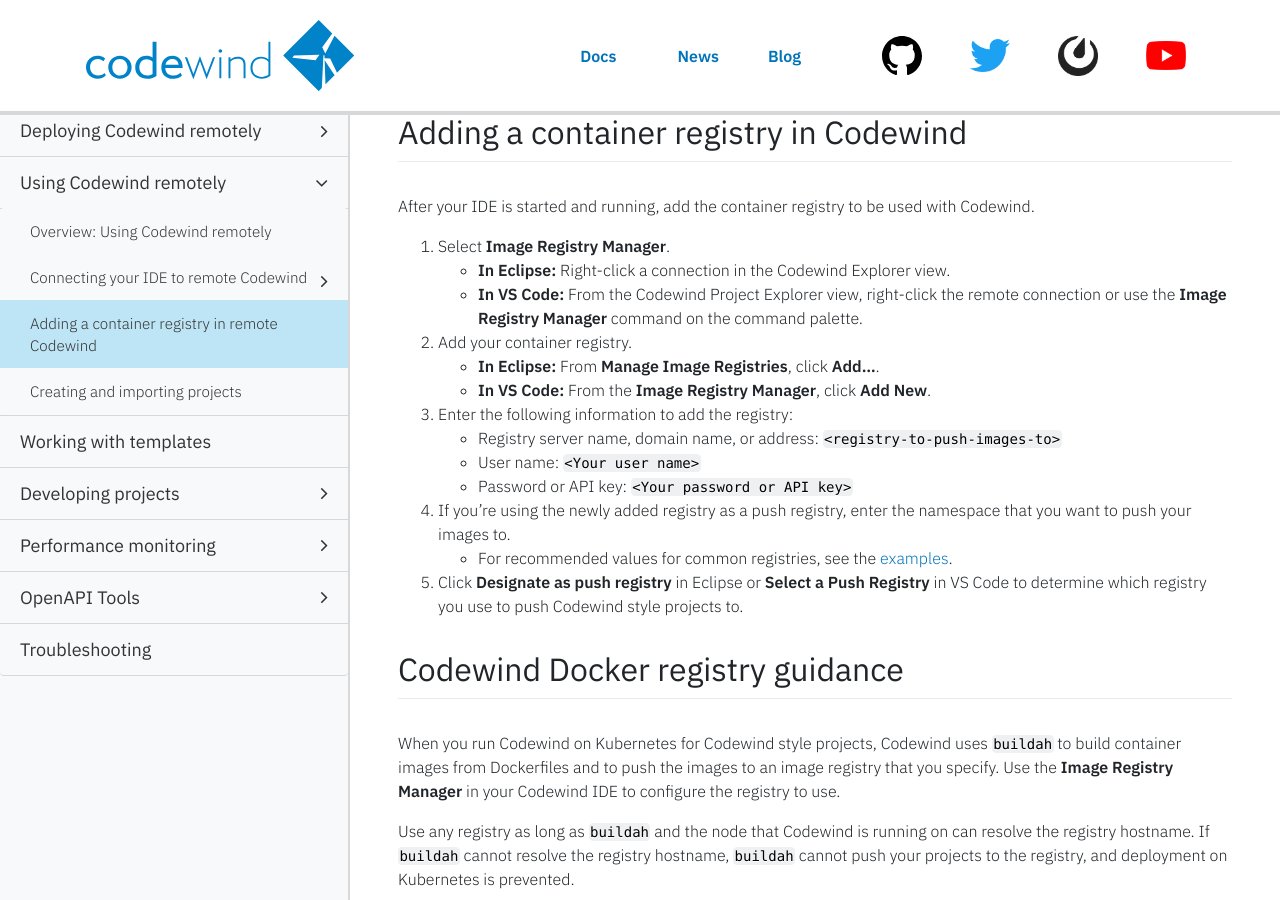
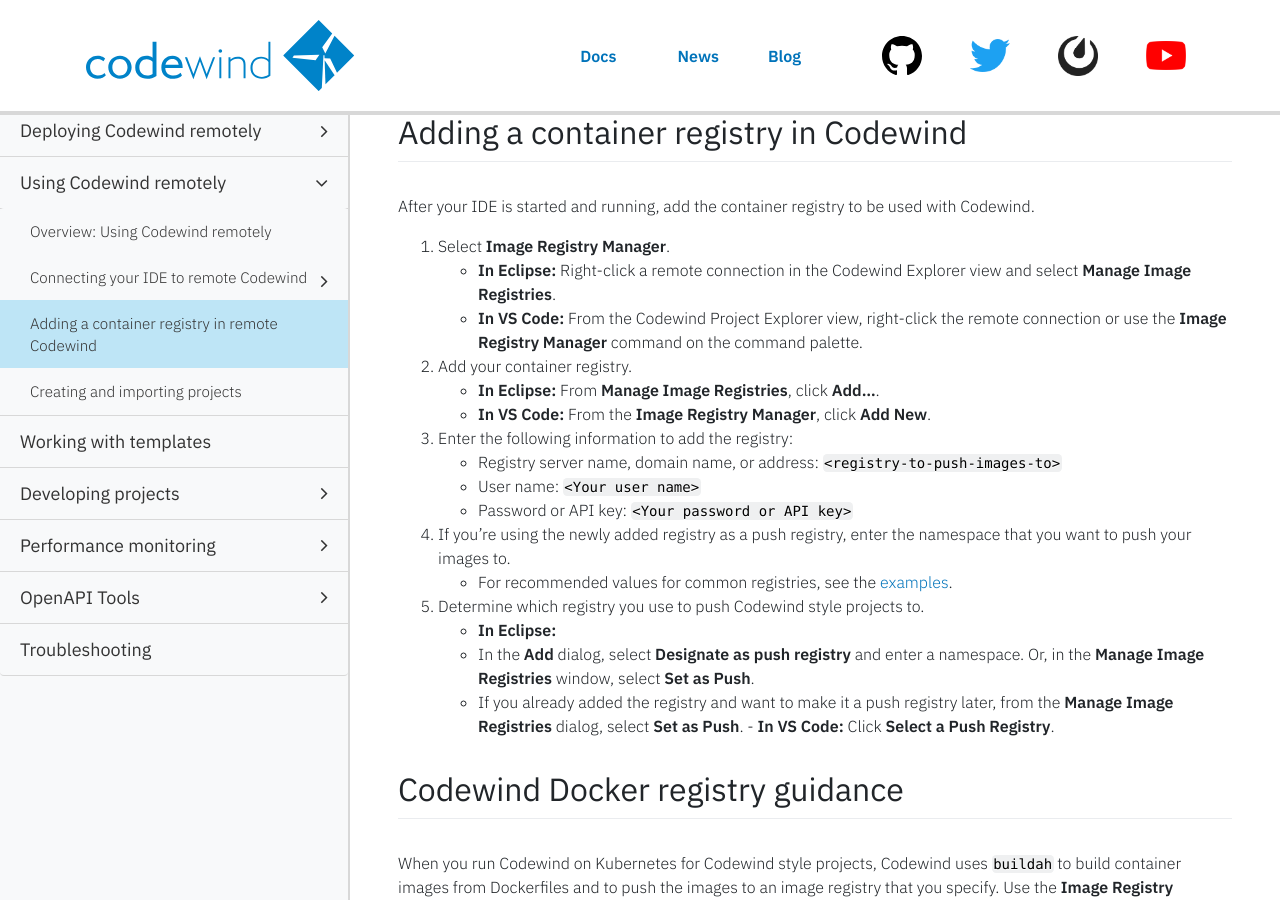
Before and after one commit to eclipse-archived/codewind-docs, a Jekyll site: the page built from docs/_documentations/remote-setupregistries.md, in a window 1280 px wide and 900 px high, scrolled down 656 px. Built offline with Jekyll 4.4.1, drawn with Linux system fonts in a browser that asks for light colours; nearby versions of some CDN libraries; comment, search, counter and statistics services are not loaded.

Commit message:
Feedback from developers

```diff
--- a/docs/_documentations/remote-setupregistries.md
+++ b/docs/_documentations/remote-setupregistries.md
@@ -26,7 +26,7 @@ If you do not develop any Codewind style projects, and you use an image registry
 ## Adding a container registry in Codewind
 After your IDE is started and running, add the container registry to be used with Codewind.
 1. Select **Image Registry Manager**.
-  - **In Eclipse:** Right-click a connection in the Codewind Explorer view.
+  - **In Eclipse:** Right-click a remote connection in the Codewind Explorer view and select **Manage Image Registries**.
   - **In VS Code:** From the Codewind Project Explorer view, right-click the remote connection or use the **Image Registry Manager** command on the command palette.
 2. Add your container registry.
   - **In Eclipse:** From **Manage Image Registries**, click **Add...**.
@@ -37,7 +37,11 @@ After your IDE is started and running, add the container registry to be used wit
   - Password or API key: `<Your password or API key>`
 4. If you're using the newly added registry as a push registry, enter the namespace that you want to push your images to.
   - For recommended values for common registries, see the [examples](#examples).
-5. Click **Designate as push registry** in Eclipse or **Select a Push Registry** in VS Code to determine which registry you use to push Codewind style projects to.
+5. Determine which registry you use to push Codewind style projects to.
+  - **In Eclipse:**
+    - In the **Add** dialog, select **Designate as push registry** and enter a namespace. Or, in the **Manage Image Registries** window, select **Set as Push**.
+    - If you already added the registry and want to make it a push registry later, from the **Manage Image Registries** dialog, select **Set as Push**.
+  - **In VS Code:** Click **Select a Push Registry**.
 
 ## Codewind Docker registry guidance
 When you run Codewind on Kubernetes for Codewind style projects, Codewind uses [`buildah`](https://github.com/containers/buildah) to build container images from Dockerfiles and to push the images to an image registry that you specify. Use the **Image Registry Manager** in your Codewind IDE to configure the registry to use.
```
